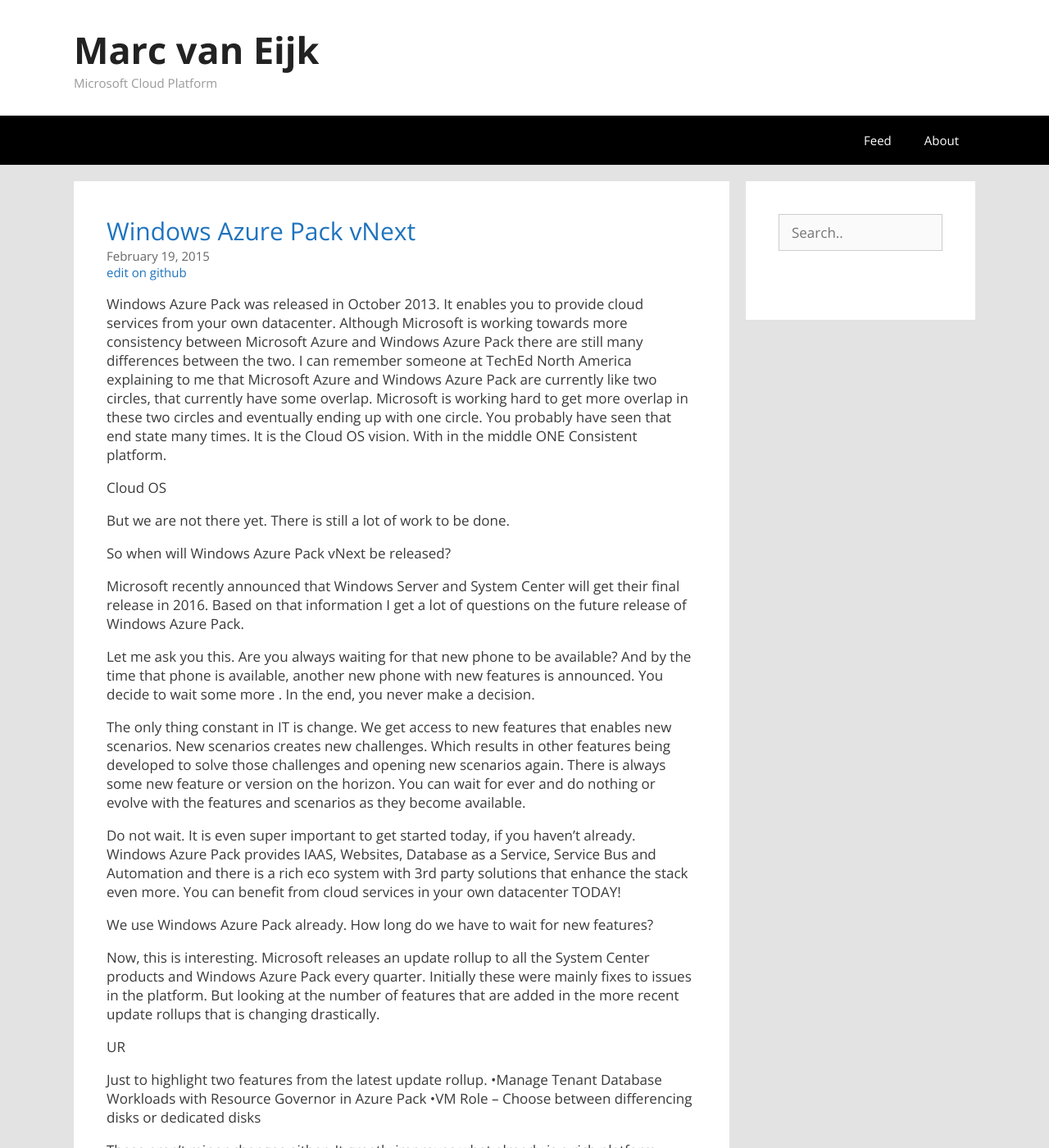
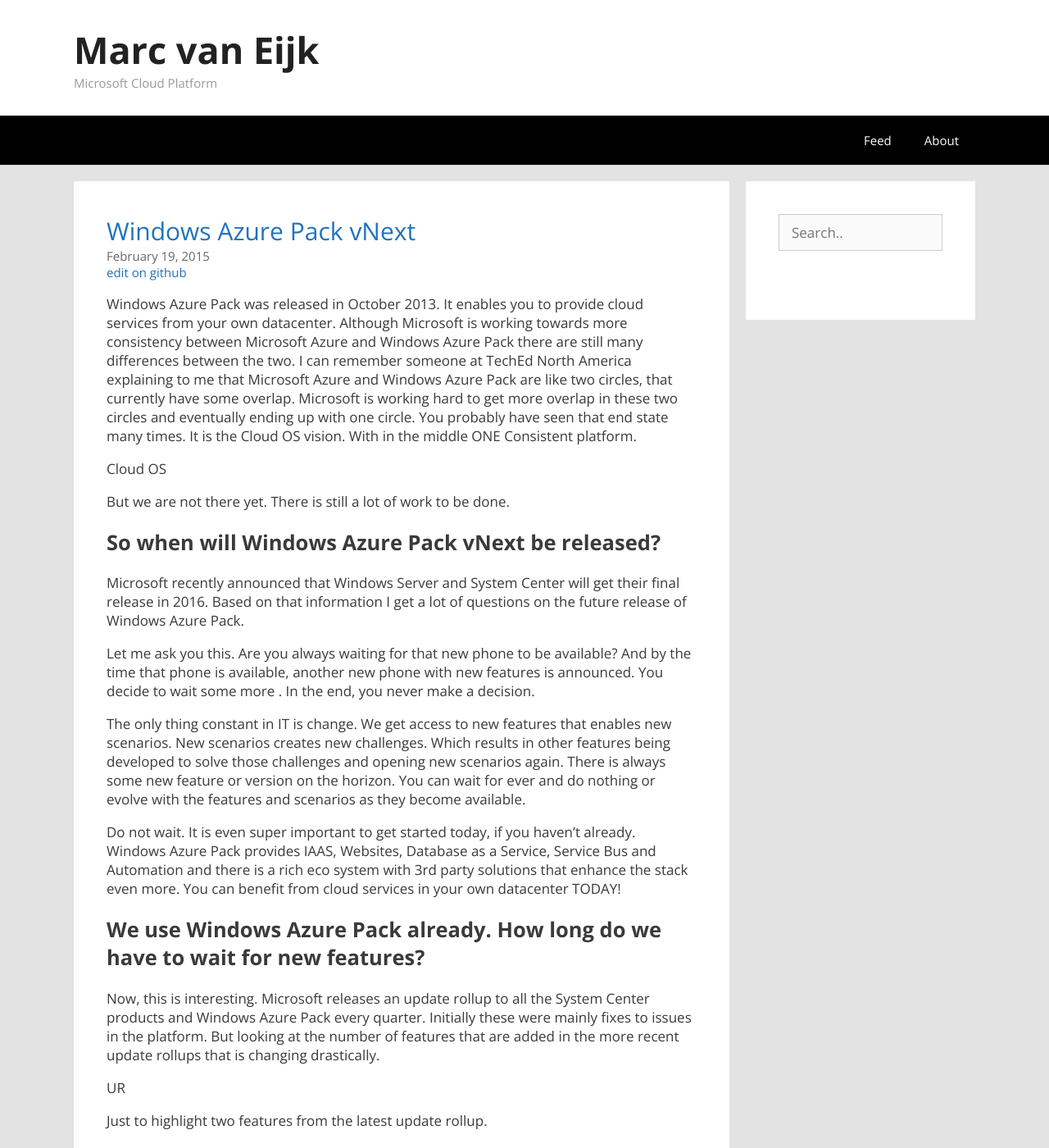
Before and after one commit to marcvaneijk/marcvaneijk.old, a Jekyll site: the page built from _posts/2015-02-19-wapvnext.md, in a window 1280 px wide and 1400 px high. Shown: the whole window at 82% size. Built offline with Jekyll 4.4.1, drawn with Linux system fonts in a browser that asks for light colours; nearby versions of some CDN libraries; part of the change alters nothing that is shown; some of the changed text lies outside the part shown.

Commit message:
Update 2015-02-19-wapvnext.md

```diff
--- a/_posts/2015-02-19-wapvnext.md
+++ b/_posts/2015-02-19-wapvnext.md
@@ -5,13 +5,13 @@ author: Marc van Eijk
 title: Windows Azure Pack vNext
 tags: Marc van Eijk, Update Rollup, User Voice, vNext, Windows Azure Pack
 ---
-Windows Azure Pack was released in October 2013. It enables you to provide cloud services from your own datacenter. Although Microsoft is working towards more consistency between Microsoft Azure and Windows Azure Pack there are still many differences between the two. I can remember someone at TechEd North America explaining to me that Microsoft Azure and Windows Azure Pack are currently like two circles, that currently have some overlap. Microsoft is working hard to get more overlap in these two circles and eventually ending up with one circle. You probably have seen that end state many times. It is the Cloud OS vision. With in the middle ONE Consistent platform.
+Windows Azure Pack was released in October 2013. It enables you to provide cloud services from your own datacenter. Although Microsoft is working towards more consistency between Microsoft Azure and Windows Azure Pack there are still many differences between the two. I can remember someone at TechEd North America explaining to me that Microsoft Azure and Windows Azure Pack are like two circles, that currently have some overlap. Microsoft is working hard to get more overlap in these two circles and eventually ending up with one circle. You probably have seen that end state many times. It is the Cloud OS vision. With in the middle ONE Consistent platform.
 
 Cloud OS
 
 But we are not there yet. There is still a lot of work to be done.
 
-So when will Windows Azure Pack vNext be released?
+## So when will Windows Azure Pack vNext be released?
 
 Microsoft recently announced that Windows Server and System Center will get their final release in 2016. Based on that information I get a lot of questions on the future release of Windows Azure Pack.
 
@@ -21,14 +21,14 @@ The only thing constant in IT is change. We get access to new features that enab
 
 Do not wait. It is even super important to get started today, if you haven’t already. Windows Azure Pack provides IAAS, Websites, Database as a Service, Service Bus and Automation and there is a rich eco system with 3rd party solutions that enhance the stack even more. You can benefit from cloud services in your own datacenter TODAY!
 
-We use Windows Azure Pack already. How long do we have to wait for new features?
+## We use Windows Azure Pack already. How long do we have to wait for new features?
 
 Now, this is interesting. Microsoft releases an update rollup to all the System Center products and Windows Azure Pack every quarter. Initially these were mainly fixes to issues in the platform. But looking at the number of features that are added in the more recent update rollups that is changing drastically.
 
 UR
 
 Just to highlight two features from the latest update rollup.
-•Manage Tenant Database Workloads with Resource Governor in Azure Pack
-•VM Role – Choose between differencing disks or dedicated disks
+- [Manage Tenant Database Workloads with Resource Governor in Azure Pack](http://blogs.technet.com/b/privatecloud/archive/2015/02/16/manage-tenant-database-workloads-with-resource-governor-in-azure-pack.aspx)
+- [VM Role – Choose between differencing disks or dedicated disks](http://www.hyper-v.nu/archives/mvaneijk/2015/02/windows-azure-pack-vm-role-choose-between-differencing-disks-or-dedicated-disks/)
 
-These aren’t minor changes either. It greatly improves what already is a rich platform today. But it also ensures that you get access to new features in the current version every three months FOR FREE!! How cool is that. And YOU get to decide what features will be part of the upcoming update rollups by submitting suggestions or voting for existing suggestions on the user voice.
+These aren’t minor changes either. It greatly improves what already is a rich platform today. But it also ensures that you get access to new features in the current version every three months FOR FREE!! How cool is that. And YOU get to decide what features will be part of the upcoming update rollups by submitting suggestions or voting for existing suggestions on the [user voice](http://feedback.azure.com/forums/255259-azure-pack).
```
